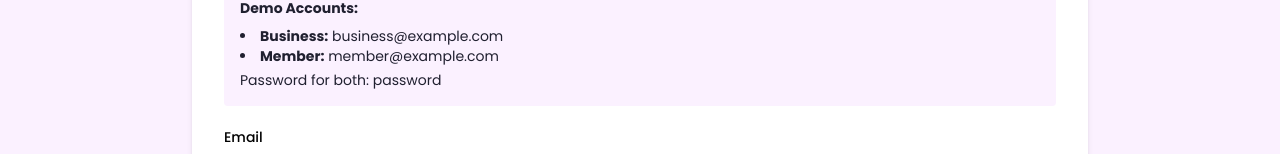
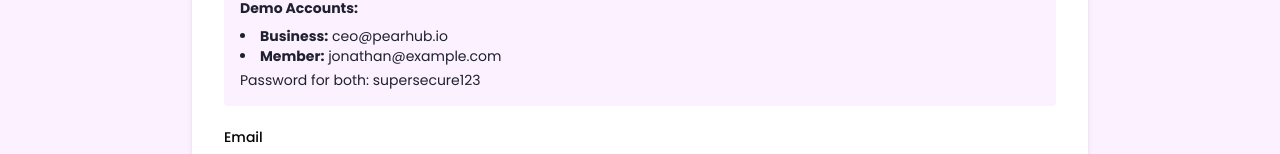
Before and after one commit to alexindevs/pearhub, a Next.js app in the folder apps/frontend/: page /login in a window 1280 px wide. Shown: the part 342-496 px from the top of the page. Built offline with nearby package versions, Linux system fonts and the light colour scheme; no server answers.

Commit message:
chore: add new test creds

```diff
--- a/apps/frontend/src/app/(auth)/login/page.tsx
+++ b/apps/frontend/src/app/(auth)/login/page.tsx
@@ -67,14 +67,14 @@ export default function LoginPage() {
           <strong>Demo Accounts:</strong>
           <ul className="mt-2 list-disc list-inside">
             <li>
-              <strong>Business:</strong> business@example.com
+              <strong>Business:</strong> ceo@pearhub.io
             </li>
             <li>
-              <strong>Member:</strong> member@example.com
+              <strong>Member:</strong> jonathan@example.com
             </li>
           </ul>
           <p className="mt-1">
-            Password for both: <code>password</code>
+            Password for both: <code>supersecure123</code>
           </p>
         </div>
 
```
